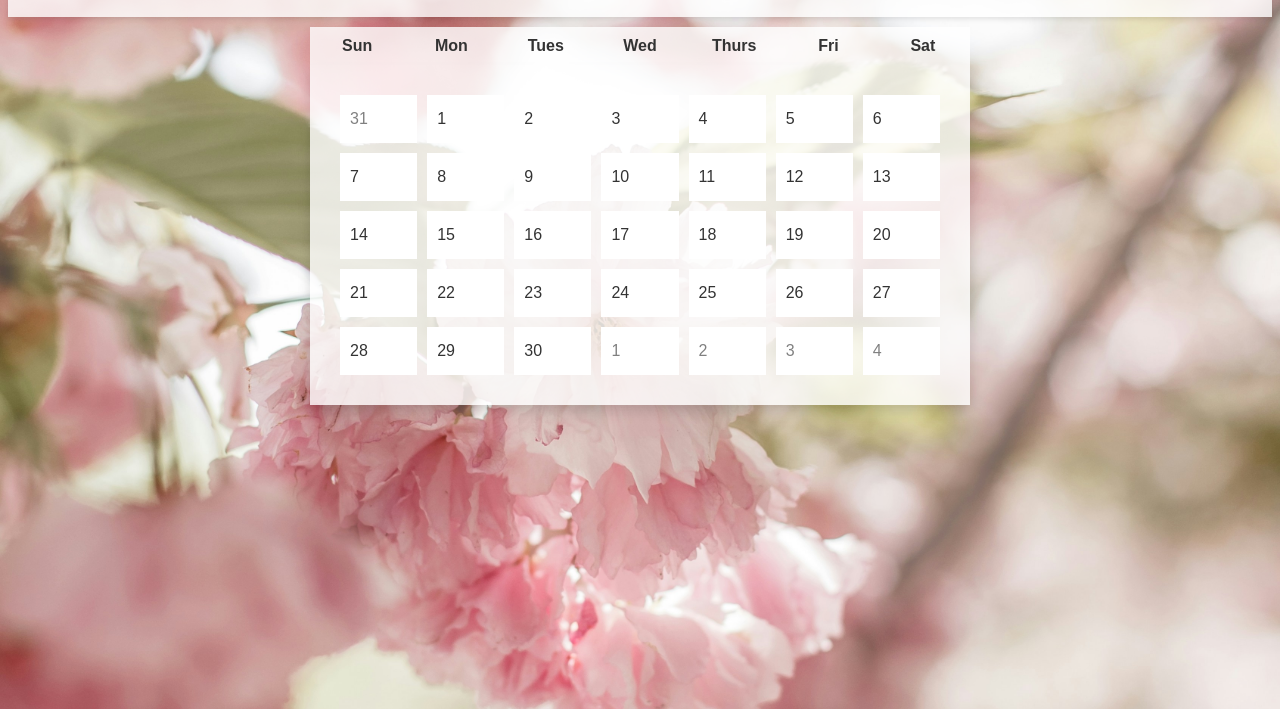
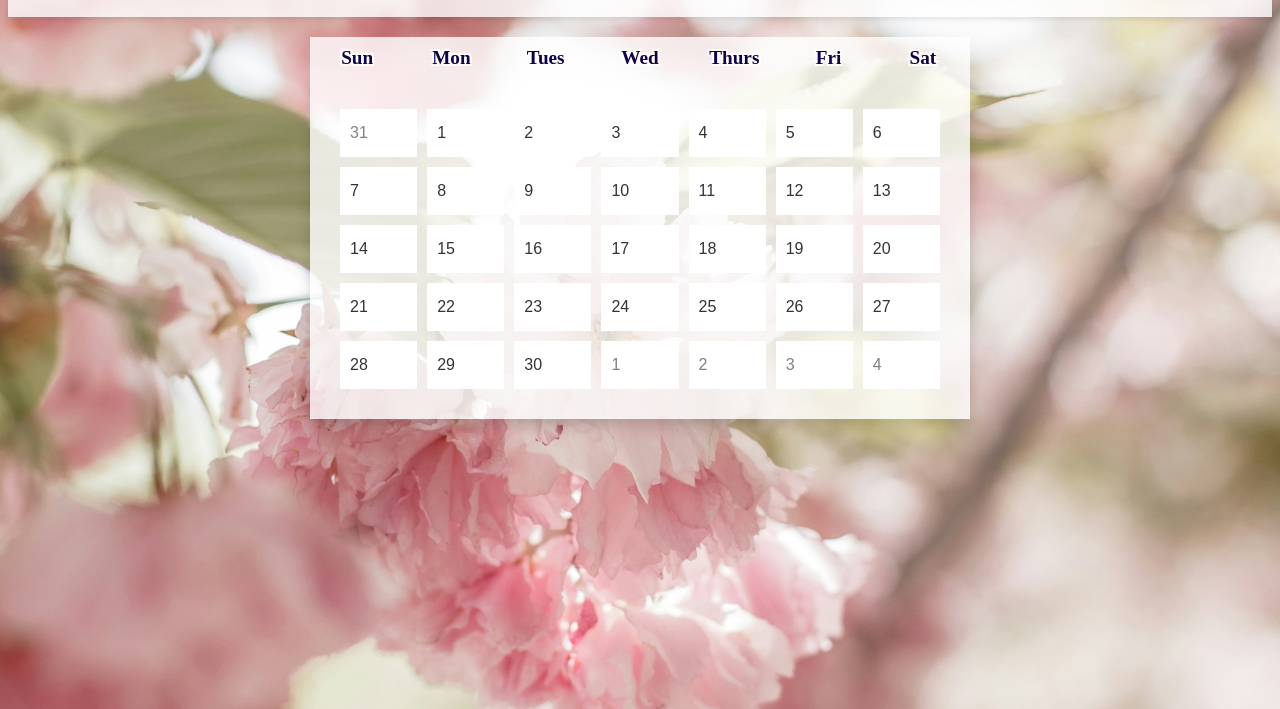
Before and after one commit to cse110-sp24-group2/warmup-exercise, a plain HTML site: page index.html in a window 1280 px wide. Shown: the part 91-800 px from the top of the page. Drawn offline with Linux system fonts and the light colour scheme.

Commit message:
changed the font, color, size and added outline to days of the week

```diff
--- a/calendar-styles.css
+++ b/calendar-styles.css
@@ -123,6 +123,7 @@ body {
     display: grid;
     grid-template-columns: repeat(7, 1fr);
     padding: 0px;
+    padding-top: 10px;
     width: 95%;
     max-width: 660px;
     margin: auto;
@@ -130,8 +131,12 @@ body {
 
 .day-name {
     text-align: center;
+    font-size:120%;
     padding: 10px;
     background-color: rgba(255, 255, 255, 0.8);
     font-weight: bold;
     border: none;
+    color: rgb(15, 2, 70);
+    text-shadow: -2px -2px 0 white, 2px -2px 0 white, -2px 2px 0 white, 2px 2px 0 white;
+    font-family: "Times New Roman", Times, serif;
 }
```
